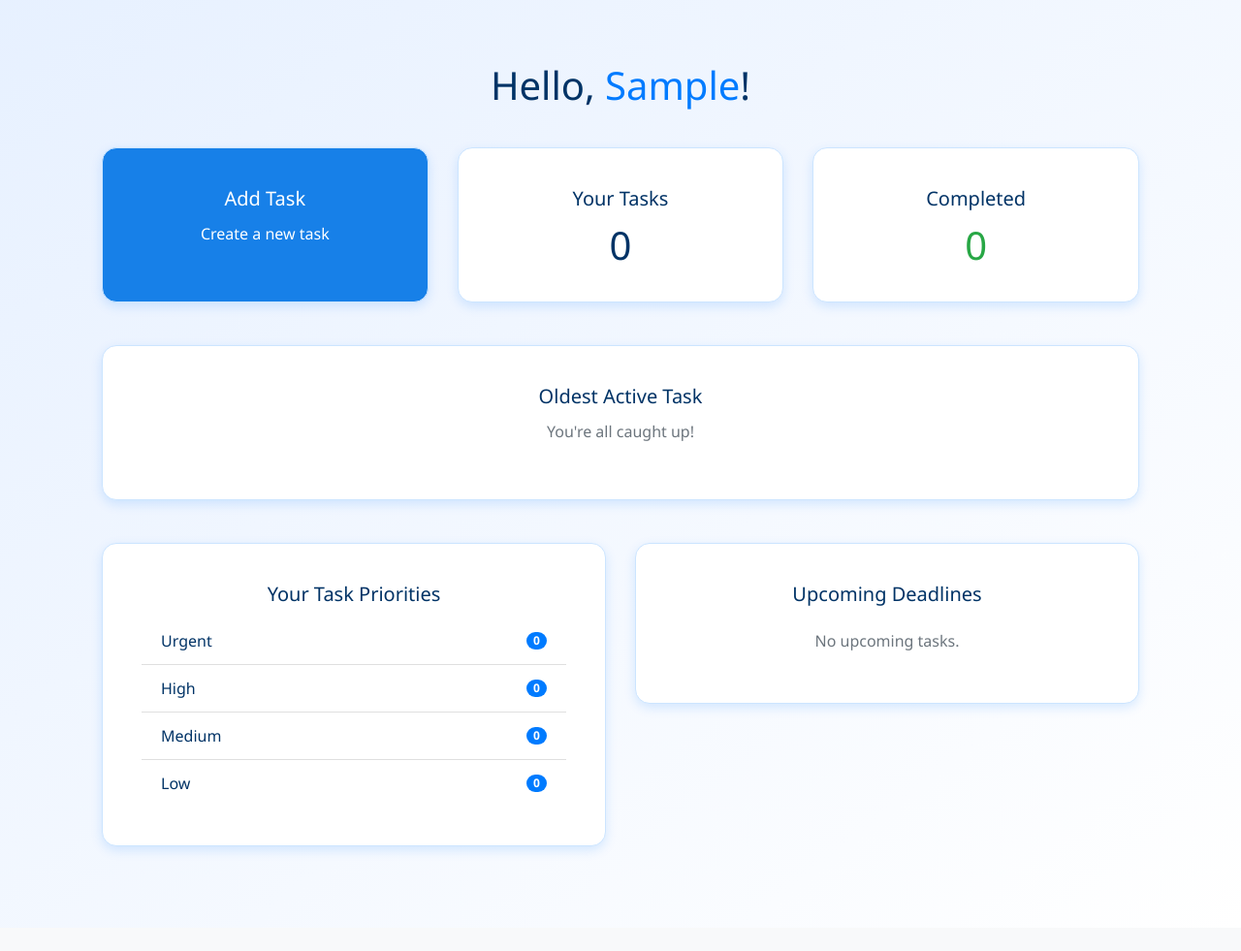
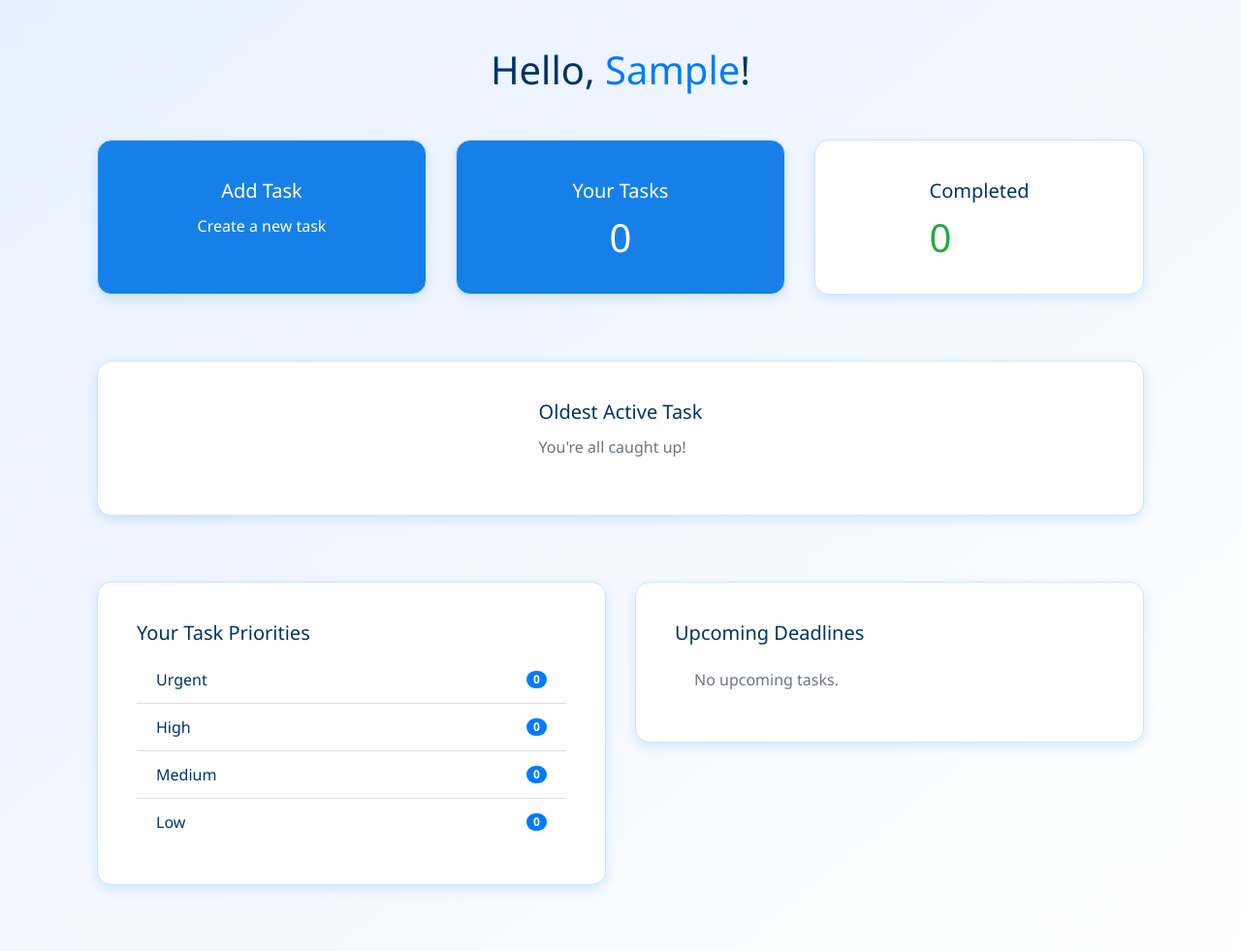
Before and after one commit to pewlay/synthtask, a Django app: page /manager/ in a window 1280 px wide. Shown: the part 66-1047 px from the top of the page at 97% size. Before the commit the page ends 948 px from the top, so only its background shows below. Run offline with Django 5.2, Linux system fonts and the light colour scheme; the visitor is signed in with stand-in values (Sample User, id 1); data that the repository does not hold is empty.

Commit message:
Update home page

```diff
--- a/templates/manager/home.html
+++ b/templates/manager/home.html
@@ -1,11 +1,11 @@
 {% extends "base.html" %}
 
 {% block content %}
-  <div class="home-container">
-    <h1 class="main-heading">Hello, <span class="highlight">{{ current_user.first_name }}</span>!</h1>
+  <div class="container mt-5">
+    <h1 class="main-heading text-center mb-5">Hello, <span class="highlight">{{ current_user.first_name }}</span>!</h1>
 
-    <div class="row mt-4">
-      <div class="col-md-4">
+    <div class="row">
+      <div class="col-md-4 mb-4">
         <div class="card stat-card add-task-card" onclick="window.location.href='{% url 'manager:task-create' %}'">
           <div class="card-body text-white">
             <h5 class="card-title">Add Task</h5>
@@ -14,8 +14,8 @@
         </div>
       </div>
 
-      <div class="col-md-4">
-        <div class="card stat-card">
+      <div class="col-md-4 mb-4">
+        <div class="card stat-card add-task-card" onclick="window.location.href='{% url 'manager:task-list' %}'">
           <div class="card-body">
             <h5 class="card-title">Your Tasks</h5>
             <p class="card-text display-4">{{ total_tasks }}</p>
@@ -23,7 +23,7 @@
         </div>
       </div>
 
-      <div class="col-md-4">
+      <div class="col-md-4 mb-4">
         <div class="card stat-card">
           <div class="card-body">
             <h5 class="card-title">Completed</h5>
@@ -34,7 +34,7 @@
     </div>
 
     <div class="row mt-4">
-      <div class="col-md-12">
+      <div class="col-md-12 mb-4">
         <div class="card stat-card">
           <div class="card-body">
             <h5 class="card-title">Oldest Active Task</h5>
@@ -52,7 +52,7 @@
     </div>
 
     <div class="row mt-4">
-      <div class="col-md-6">
+      <div class="col-md-6 mb-4">
         <div class="card priority-card">
           <div class="card-body">
             <h5 class="card-title">Your Task Priorities</h5>
@@ -68,7 +68,7 @@
         </div>
       </div>
 
-      <div class="col-md-6">
+      <div class="col-md-6 mb-4">
         <div class="card upcoming-card">
           <div class="card-body">
             <h5 class="card-title">Upcoming Deadlines</h5>
```
